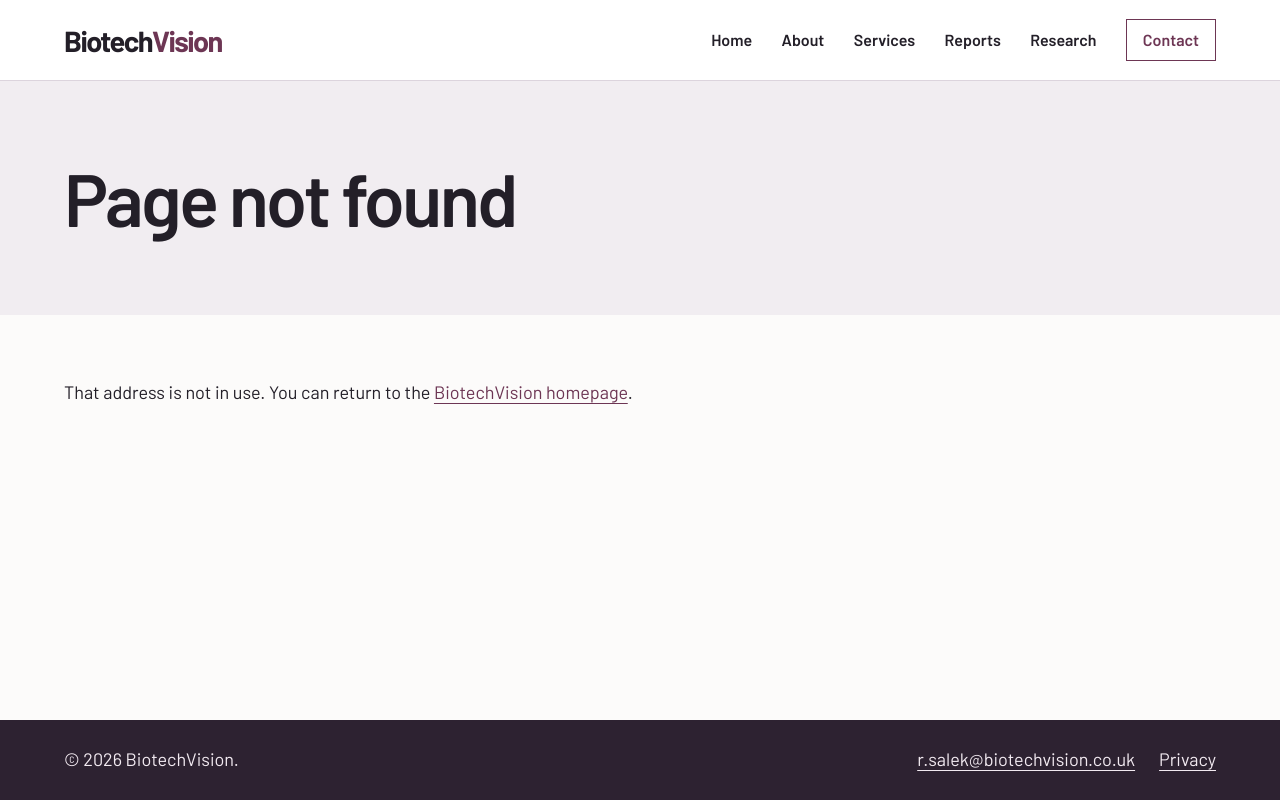
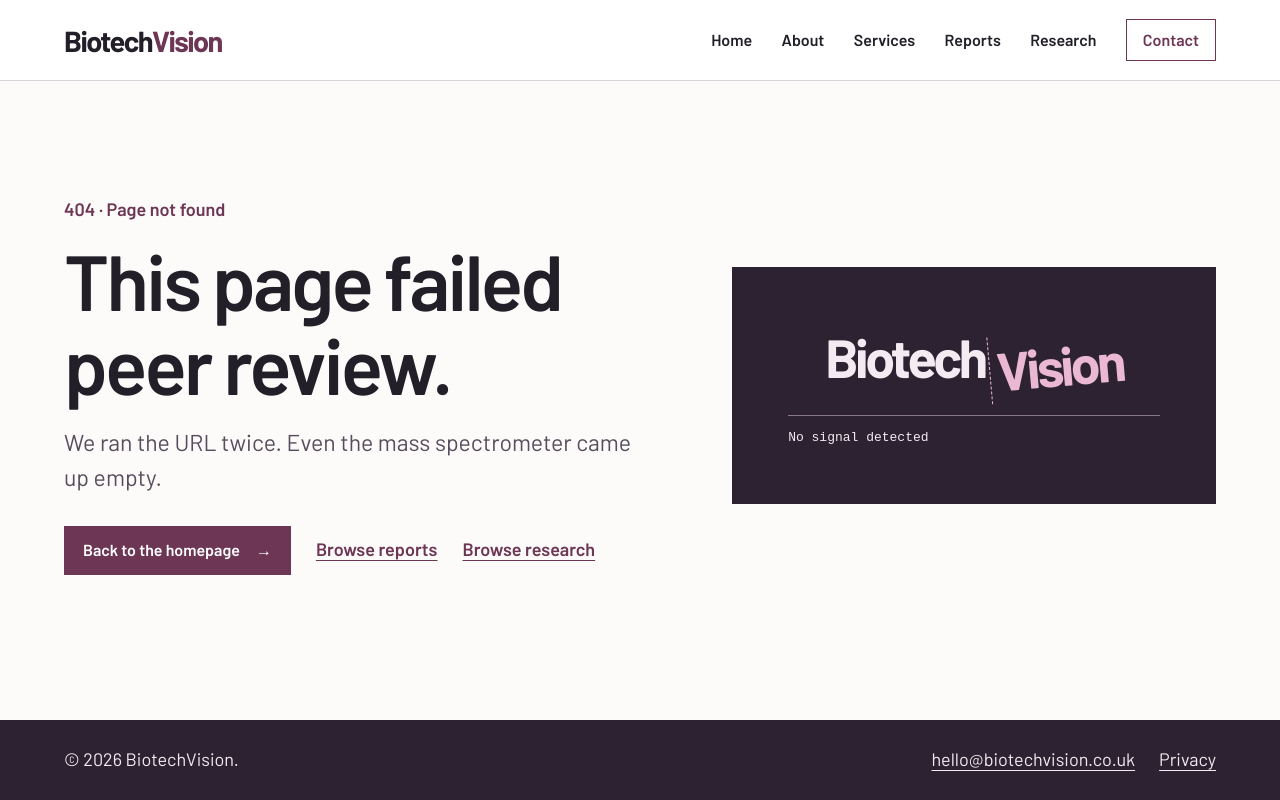
Before and after one commit to rsalek/rsalek.github.io, a plain HTML site: page 404.html in a window 1280 px wide. Drawn offline with Linux system fonts and the light colour scheme.

Commit message:
Update public contact details and redesign the 404 page

```diff
--- a/404.html
+++ b/404.html
@@ -8,7 +8,7 @@
   <meta name="theme-color" content="#fcfbfa" media="(prefers-color-scheme: light)">
   <meta name="theme-color" content="#2d2231" media="(prefers-color-scheme: dark)">
   <meta name="color-scheme" content="light dark">
-  <link rel="canonical" href="https://biotechvision.co.uk/404.html">
+  <meta name="robots" content="noindex">
   <link rel="icon" href="/assets/brand/biotechvision-icon.svg" type="image/svg+xml">
   <link rel="icon" href="/assets/brand/favicon-32.png" type="image/png" sizes="32x32">
   <link rel="icon" href="/assets/brand/favicon-16.png" type="image/png" sizes="16x16">
@@ -33,16 +33,28 @@
     </div>
   </header>
   <main id="content" tabindex="-1">
-    <header class="interior-heading"><div class="frame"><h1>Page not found</h1></div></header>
-    <div class="frame interior-content">
-      <p class="prose">That address is not in use. You can return to the <a href="/">BiotechVision homepage</a>.</p>
-    </div>
+    <section class="frame error-page" aria-labelledby="error-title">
+      <div class="error-copy">
+        <p class="error-code">404 · Page not found</p>
+        <h1 id="error-title">This page failed peer review.</h1>
+        <p>We ran the URL twice. Even the mass spectrometer came up empty.</p>
+        <div class="actions">
+          <a class="button" href="/">Back to the homepage <span aria-hidden="true">→</span></a>
+          <a class="text-link" href="/reports/">Browse reports</a>
+          <a class="text-link" href="/research/">Browse research</a>
+        </div>
+      </div>
+      <div class="error-sample" aria-hidden="true">
+        <div class="error-sample-name"><span>Biotech</span><span>Vision</span></div>
+        <p>No signal detected</p>
+      </div>
+    </section>
   </main>
   <footer class="site-footer">
     <div class="frame">
       <p>© 2026 BiotechVision.</p>
       <div class="footer-links">
-        <a href="mailto:r.salek@biotechvision.co.uk">r.salek@biotechvision.co.uk</a>
+        <a href="mailto:hello@biotechvision.co.uk">hello@biotechvision.co.uk</a>
         <a href="/privacy.html">Privacy</a>
       </div>
     </div>
--- a/assets/site.css
+++ b/assets/site.css
@@ -182,3 +182,46 @@ p { margin: 0; }
   .button { color: var(--deep); }
   .button:hover { background: #fff; }
 }
+
+.error-page {
+  display: grid;
+  grid-template-columns: minmax(0, 1.1fr) minmax(0, .9fr);
+  align-items: center;
+  gap: clamp(24px, 6vw, 88px);
+  padding-block: clamp(40px, 9vw, 128px);
+}
+.error-copy h1 { font-size: clamp(44px, 6.1vw, 87px); }
+.error-code { color: var(--accent); font-weight: 600; margin-bottom: 14px; }
+.error-copy h1 + p { color: var(--muted); font-size: clamp(18px, 2vw, 23px); margin-top: 18px; }
+.error-sample {
+  background: var(--deep);
+  color: #f4eaf2;
+  padding: clamp(22px, 5vw, 56px);
+  min-width: 0;
+}
+.error-sample-name {
+  display: flex;
+  align-items: baseline;
+  justify-content: center;
+  font-size: clamp(30px, 4.2vw, 58px);
+  line-height: 1.25;
+  letter-spacing: -.065em;
+  font-weight: 700;
+}
+.error-sample-name span:last-child {
+  border-inline-start: 1px dashed currentColor;
+  padding-inline-start: .12em;
+  margin-inline-start: .09em;
+  transform: translateY(.16em) rotate(-5deg);
+  color: #eab8d3;
+}
+.error-sample p {
+  border-top: 1px solid #8b778b;
+  margin-top: 25px;
+  padding-top: 12px;
+  font-family: ui-monospace, monospace;
+  font-size: 13px;
+}
+@media (max-width: 720px) {
+  .error-page { grid-template-columns: 1fr; }
+}
```
Also changed, not shown: about.html (+1 -1 lines), contact.html (+6 -3 lines), index.html (+1 -1 lines), privacy.html (+3 -2 lines), services.html (+1 -1 lines).
